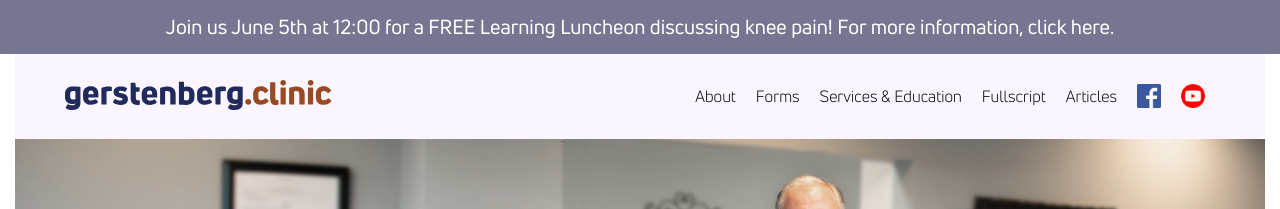
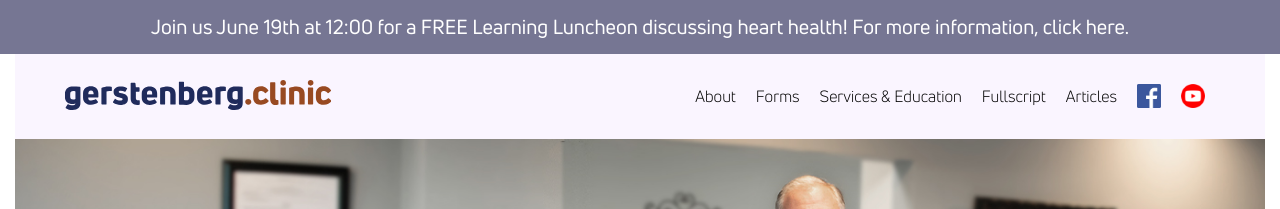
Before and after one commit to theneverwoods/gerstenberg.clinic, a Jekyll site: the page built from index.html, in a window 1280 px wide and 900 px high. Shown: the top 209 px of the window. Built offline with Jekyll 4.4.1, drawn with Linux system fonts in a browser that asks for light colours; comment, search, counter and statistics services are not loaded.

Commit message:
Update default.html

```diff
--- a/_layouts/default.html
+++ b/_layouts/default.html
@@ -36,7 +36,7 @@
 
       <!-- BANNER NOTIFICATION  /-->
     <div class="dark" style="text-align: center;">
-      <a href="http://gerstenberg.clinic/luncheon" target="_blank"><h1 style="display: inline-block; font-weight: normal;">Join us June 5th at 12:00 for a FREE Learning Luncheon discussing knee pain! For more information, click here.</h1></a>
+      <a href="http://gerstenberg.clinic/luncheon" target="_blank"><h1 style="display: inline-block; font-weight: normal;">Join us June 19th at 12:00 for a FREE Learning Luncheon discussing heart health! For more information, click here.</h1></a>
     </div>
 
 
```
